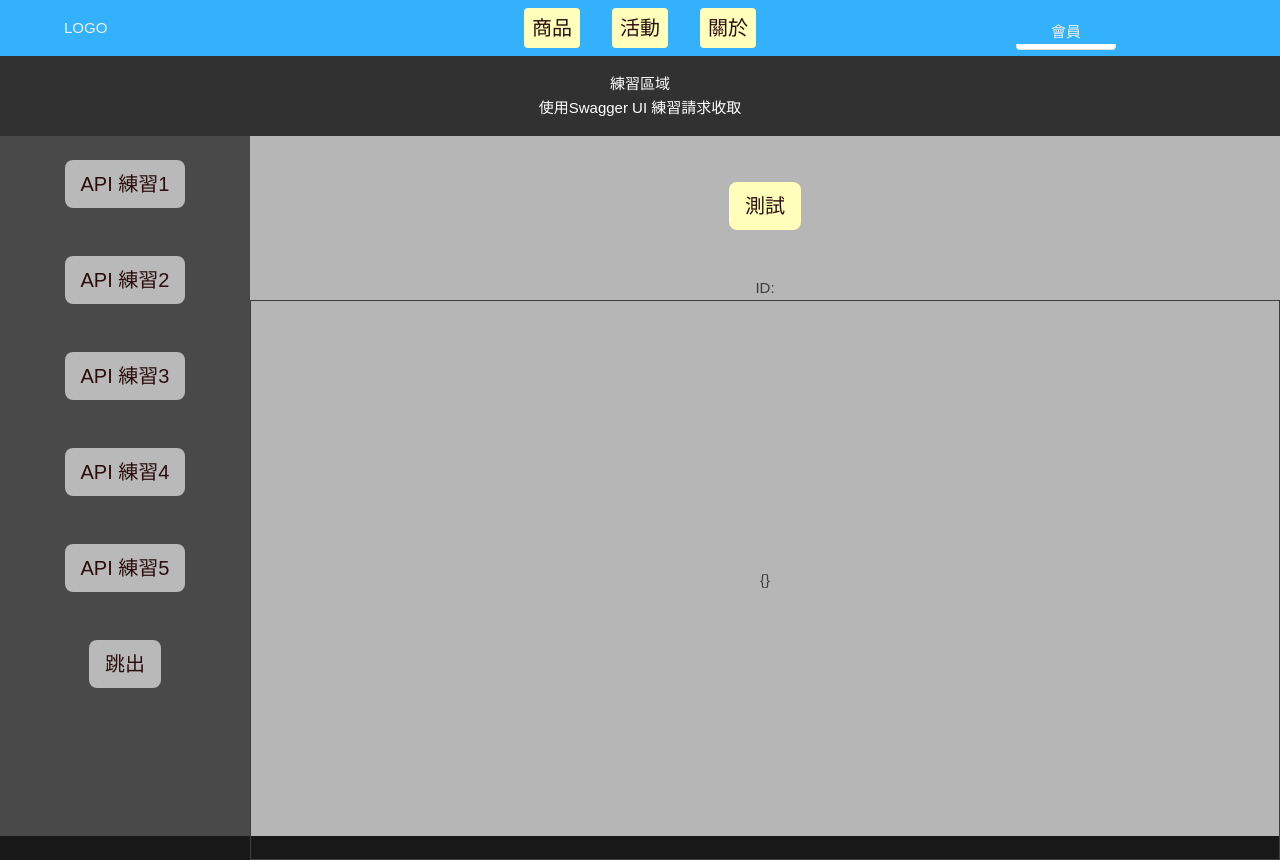
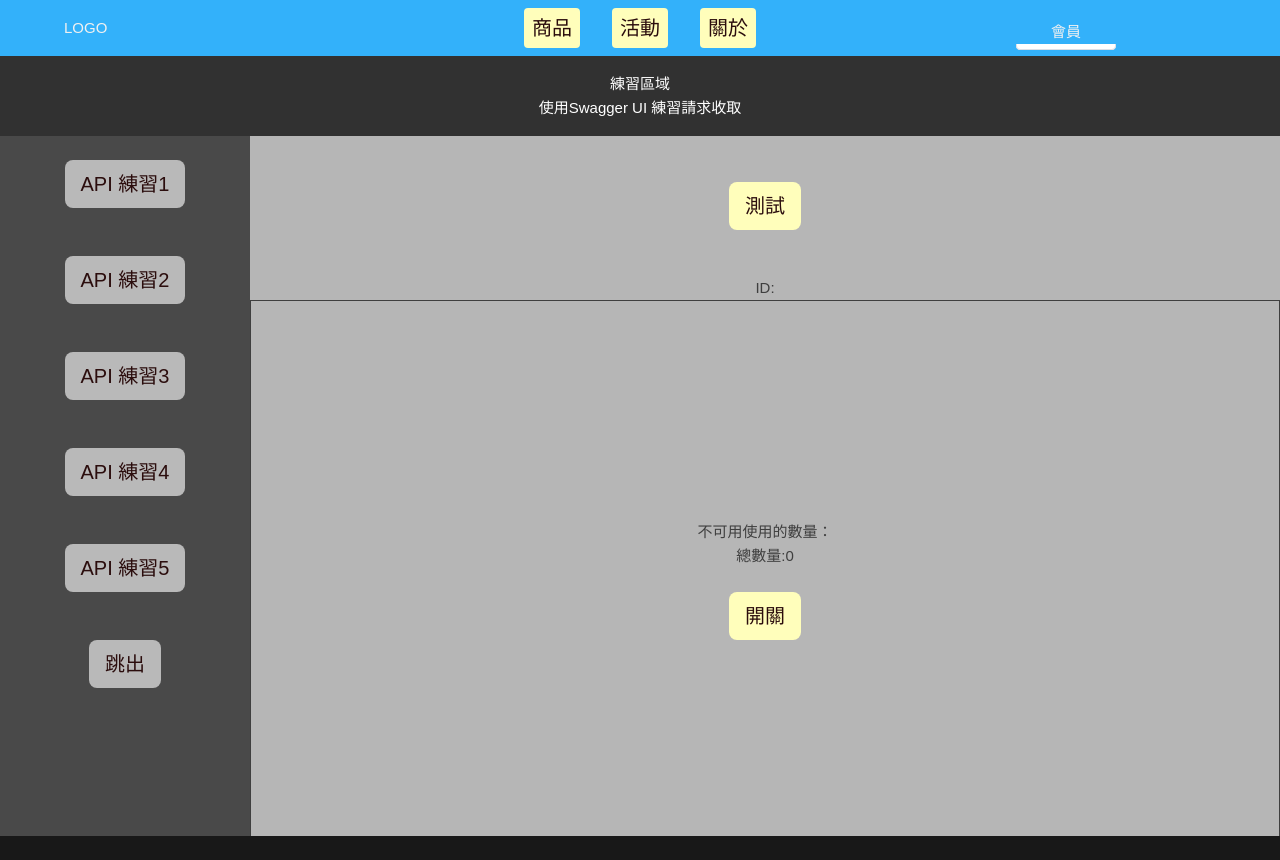
Before and after one commit to xcia4899/Login-practive02, a Vue app: page /homepage/testApi01 in a window 1280 px wide. After the commit the page ends 836 px from the top, so only its background shows below. Built offline with nearby package versions, Linux system fonts and the light colour scheme.

Commit message:
更新提示

```diff
--- a/src/pages/home/Home.vue
+++ b/src/pages/home/Home.vue
@@ -125,6 +125,10 @@
         <el-button @click="submitLoginForm">確認</el-button>
       </div>
     </template>
+
+    <!-- <div v-if="formLoginRef.users.length<0">
+      沒有帳號
+    </div> -->
   </el-dialog>
 
   <!-- 註冊系統 -->
@@ -299,17 +303,20 @@ const submitLoginForm = async () => {
   console.log("目前所有 users:", users);
   if (users.length === 0) {
     console.log("目前沒有任何註冊帳號");
+    alert("目前沒有任何註冊帳號");
     return;
   }
   //  用 email 找使用者
   const user = users.find((u) => u.email === formLogin.email);
   if (!user) {
     console.log("帳號錯誤：找不到這個 email");
+    alert("帳號錯誤：找不到這個 email");
     return;
   }
   // 比對密碼
   if (user.password !== formLogin.password) {
     console.log("密碼錯誤");
+    alert("密碼錯誤");
     return;
   }
 
--- a/src/pages/homepage/Homepage.vue
+++ b/src/pages/homepage/Homepage.vue
@@ -76,7 +76,7 @@ const goToOut =()=>{
       width: 100%;
       background-color: #b6b6b6;
       color: rgb(63, 63, 63);
-
+        overflow: hidden;
 
     }
   }
--- a/src/pages/homepage/testApi01.vue
+++ b/src/pages/homepage/testApi01.vue
@@ -1,25 +1,29 @@
 <template>
   <div class="test-top">
+    <button type="button" @click="getStoreInventory">測試</button>
+  </div>
+  <div>ID:{{ route.params.id }}</div>
+  <div class="test-body">
+      <div>不可用使用的數量：{{ getStoreData.unavailable }}</div>
+      <div>總數量:{{ total }}</div>
+    <br />
+    <button @click="openContent = !openContent">開關</button>
 
-    <button type="button" @click="getStoreInventory">測試</button>
-
+    <div v-if="openContent">全部:{{ getStoreData }}</div>
   </div>
-   <div>ID:{{ route.params.id }}</div>
-  <div class="test-body">
-    {{ getStoreData }}
-  </div>
-
 </template>
 
 <script setup lang="ts">
 import axios from "axios";
-import { ref } from "vue";
-import { useRoute } from 'vue-router'
-const route = useRoute()
-
-console.log(route.params.id) // 123
+import { ref, computed } from "vue";
+import { useRoute } from "vue-router";
+const route = useRoute();
+const openContent = ref(false);
+// console.log(route.params.id); // 123
+const total = computed(() => {
+  return Object.values(getStoreData.value).reduce((sum, n) => sum + n, 0);
+});
 const getStoreData = ref<Record<string, number>>({});
-
 const getStoreInventory = async () => {
   try {
     const res = await axios.get(
@@ -45,8 +49,10 @@ const getStoreInventory = async () => {
 .test-body {
   border: 1px solid;
   height: 80%;
+  //   width: 70%;
   display: flex;
   justify-content: center;
   align-items: center;
+  flex-direction: column;
 }
 </style>
```
